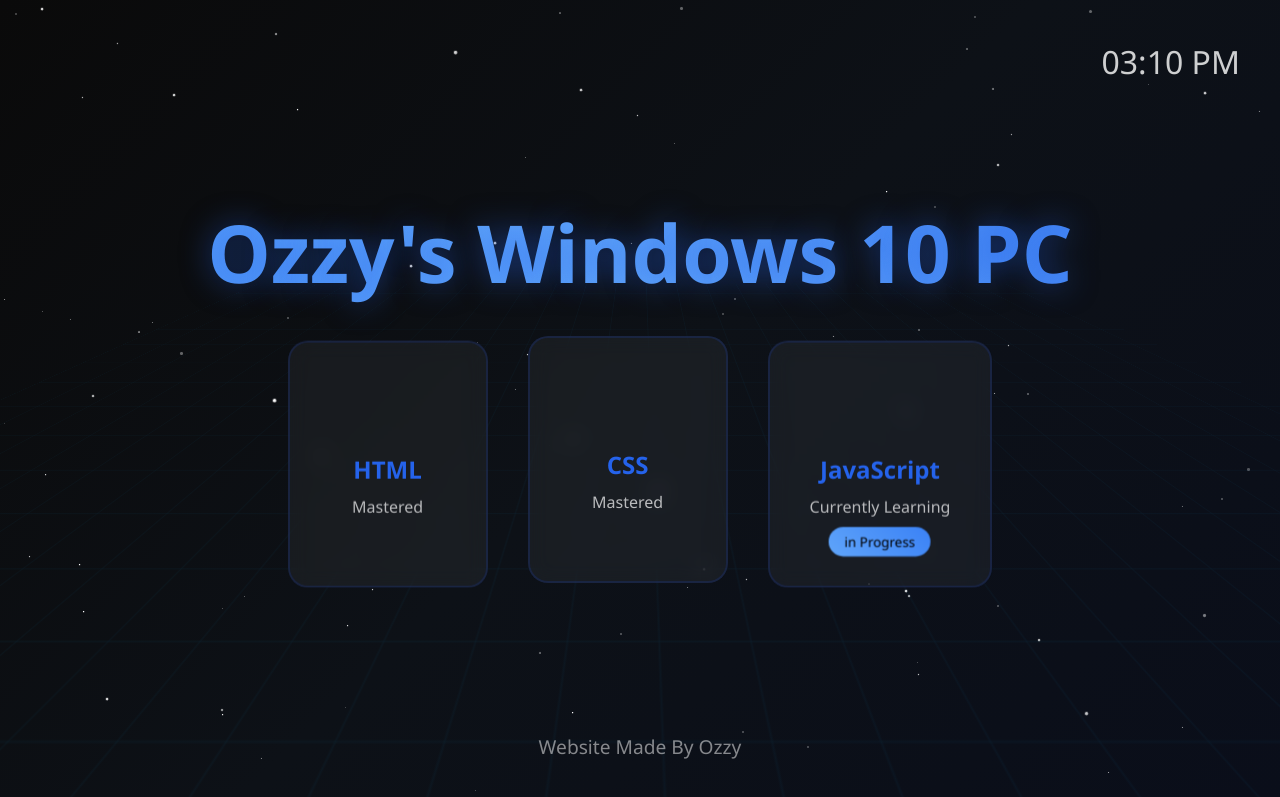
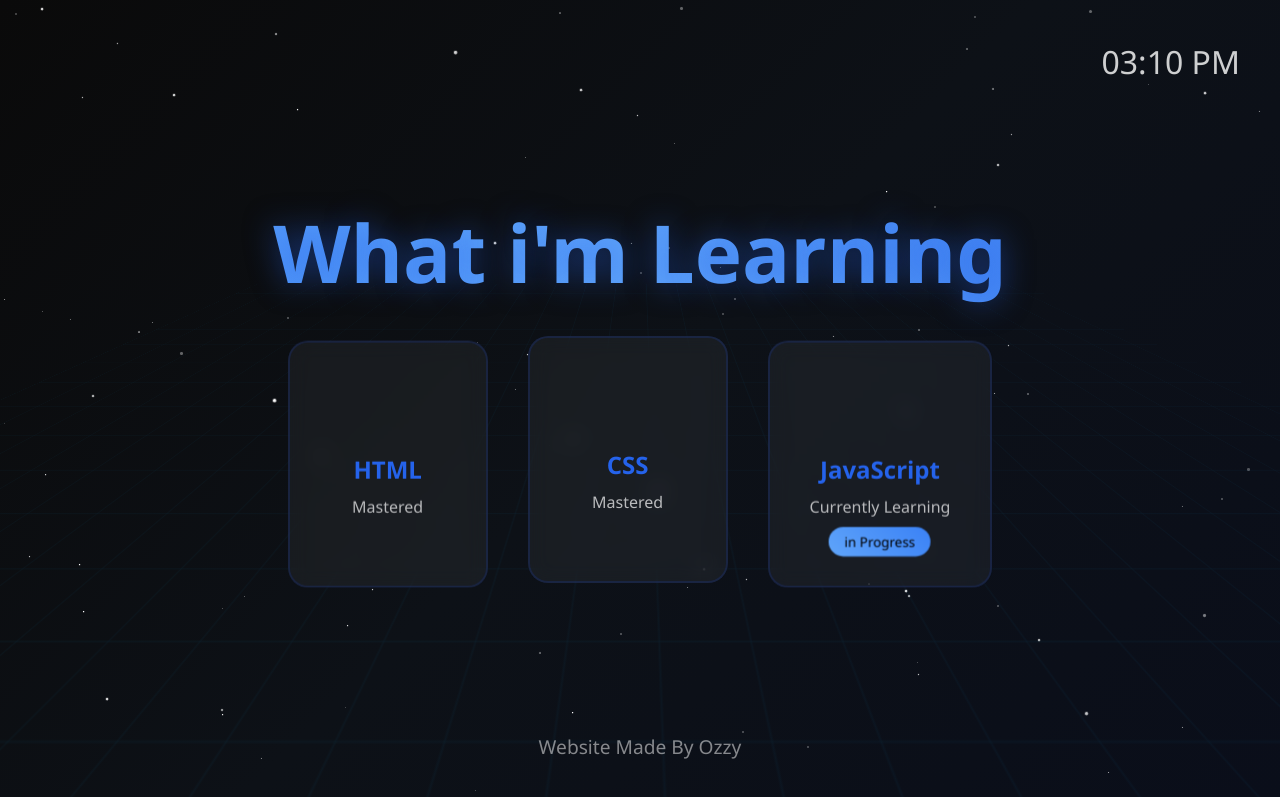
Before and after one commit to arcticmath/ozzy, a plain HTML site: page index.html in a window 1280 px wide. Shown: the top 797 px of the page. Drawn offline with Linux system fonts and the light colour scheme.

Commit message:
Update index.html

```diff
--- a/index.html
+++ b/index.html
@@ -3,7 +3,7 @@
 <head>
     <meta charset="UTF-8">
     <meta name="viewport" content="width=device-width, initial-scale=1.0">
-    <title>Ozzy's PC</title>
+    <title>Ozzy</title>
     <style>
         * {
             margin: 0;
@@ -237,7 +237,7 @@
     <div class="time-display" id="time"></div>
 
     <div class="container">
-        <h1>Ozzy's Windows 10 PC</h1>
+        <h1>What i'm Learning</h1>
 
         <div class="skills-container">
             <div class="skill-card">
```
